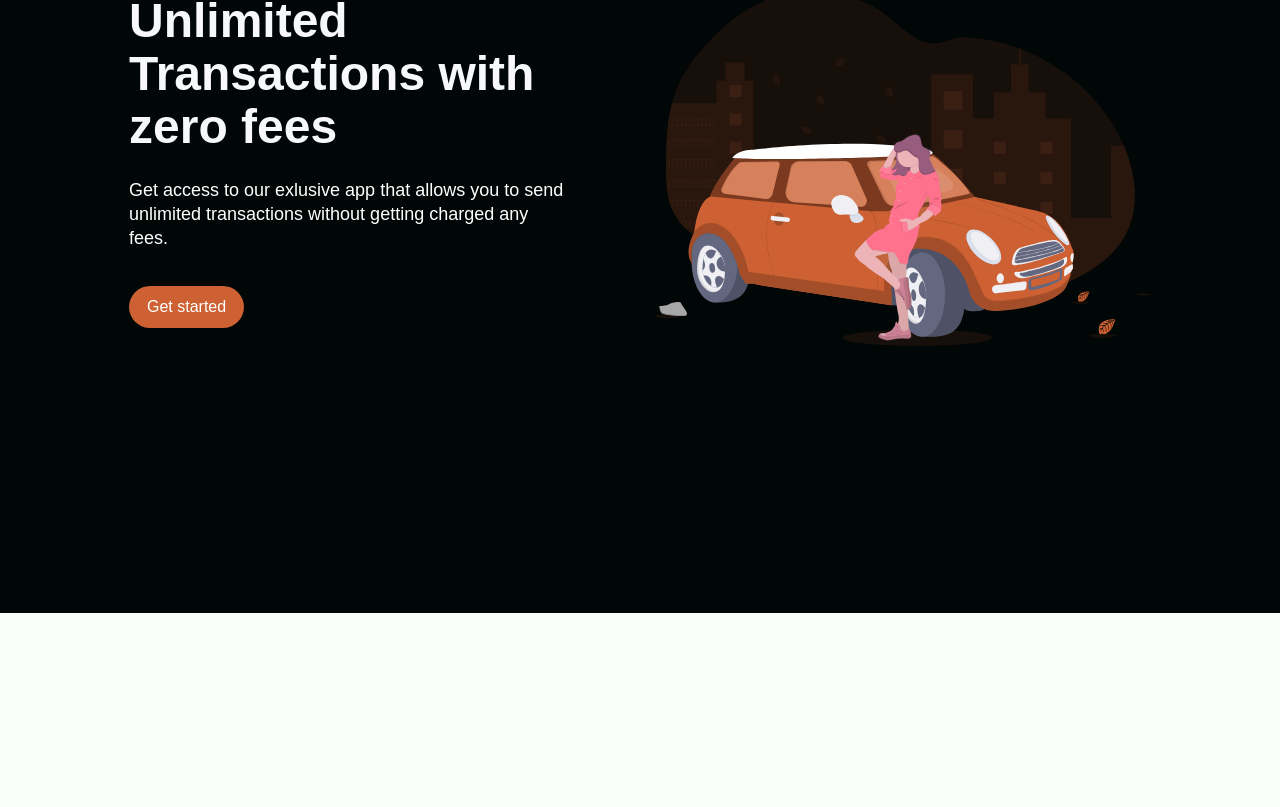
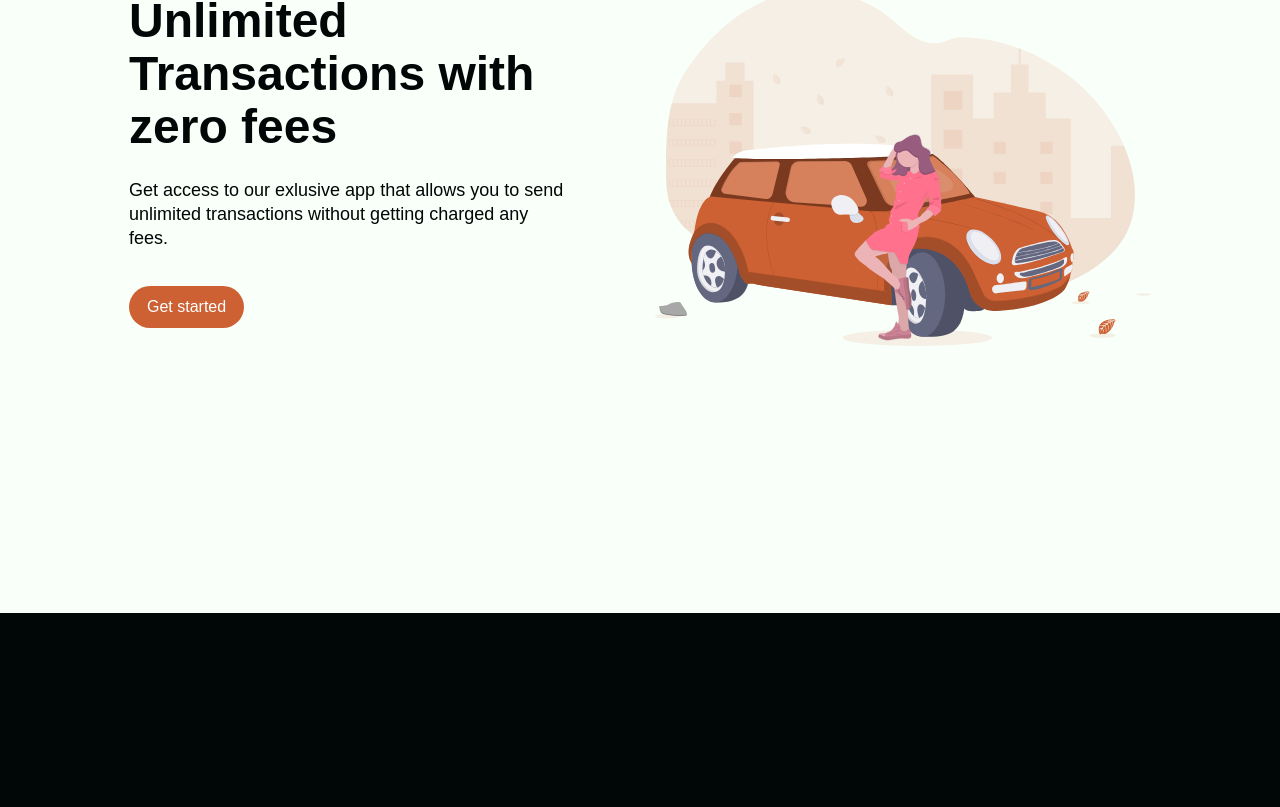
Before and after one commit to jarekTerejko/dollar-react, a React (Create React App) app: page / in a window 1280 px wide. Shown: the part 1047-1854 px from the top of the page. Built offline with nearby package versions, Linux system fonts and the light colour scheme; a web font is replaced by a local one.

Commit message:
change InfoElements colors

```diff
--- a/src/components/InfoSection/Data.js
+++ b/src/components/InfoSection/Data.js
@@ -1,8 +1,8 @@
 export const homeObjOne = {
   id: "about",
-  lightBg: false,
-  lightText: true,
-  lightTextDesc: true,
+  lightBg: true,
+  lightText: false,
+  lightTextDesc: false,
   topLine: "Premium Bank",
   headline: "Unlimited Transactions with zero fees",
   description:
@@ -18,9 +18,9 @@ export const homeObjOne = {
 
 export const homeObjTwo = {
   id: "discover",
-  lightBg: true,
-  lightText: false,
-  lightTextDesc: false,
+  lightBg: false,
+  lightText: true,
+  lightTextDesc: true,
   topLine: "Unlimited Access",
   headline: "Login to your account at any time",
   description:
@@ -30,7 +30,7 @@ export const homeObjTwo = {
   img: require("../../images/svg4.svg"),
   alt: "car",
   dark: false,
-  primary: false,
+  primary: true,
   darkText: true,
 };
 
--- a/src/components/InfoSection/InfoElements.js
+++ b/src/components/InfoSection/InfoElements.js
@@ -78,7 +78,7 @@ export const Subtitle = styled.p`
   margin-bottom: 36px;
   font-size: 18px;
   line-height: 24px;
-  color: ${({ darkText }) => (darkText ? "#010606" : "#fff")};
+  color: ${({ lightTextDesc }) => (lightTextDesc ? "#fff" : "#010606")};
 `;
 
 export const BtnWrapper = styled.div`
--- a/src/components/InfoSection/index.js
+++ b/src/components/InfoSection/index.js
@@ -25,7 +25,7 @@ const InfoSection = ({
   topLine,
   buttonLabel,
   alt,
-  darkText,
+  lightTextDesc,
   img,
   imgStart,
   primary,
@@ -43,7 +43,7 @@ const InfoSection = ({
               <TextWrapper>
                 <TopLine>{topLine}</TopLine>
                 <Heading lightText={lightText}>{headline}</Heading>
-                <Subtitle darkText={darkText}>{description}</Subtitle>
+                <Subtitle lightTextDesc={lightTextDesc}>{description}</Subtitle>
                 <BtnWrapper>
                   <Button
                     to="/"
```
Also changed, not shown: 1 other file (tests, documents, lock files or other folders).
